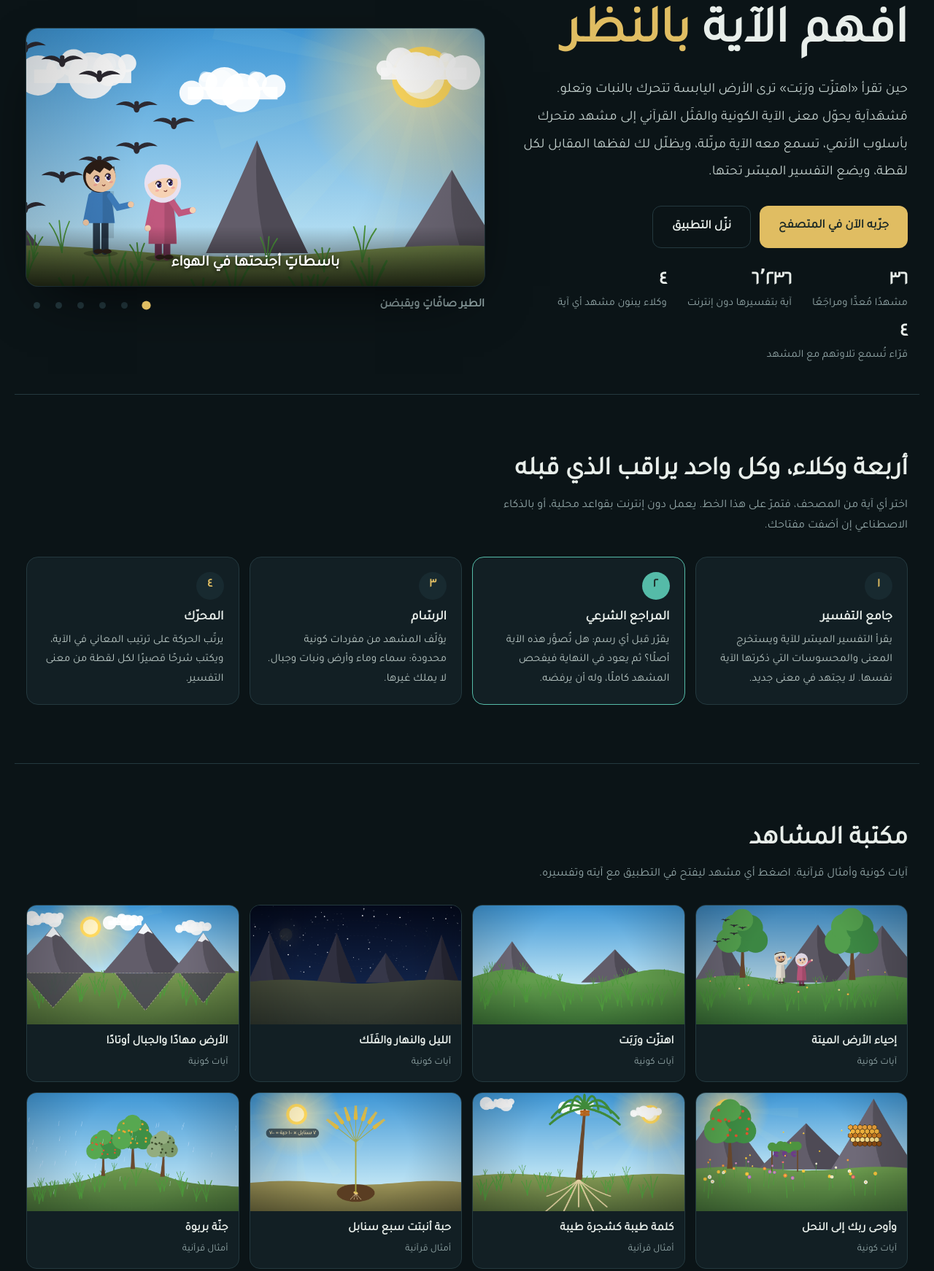
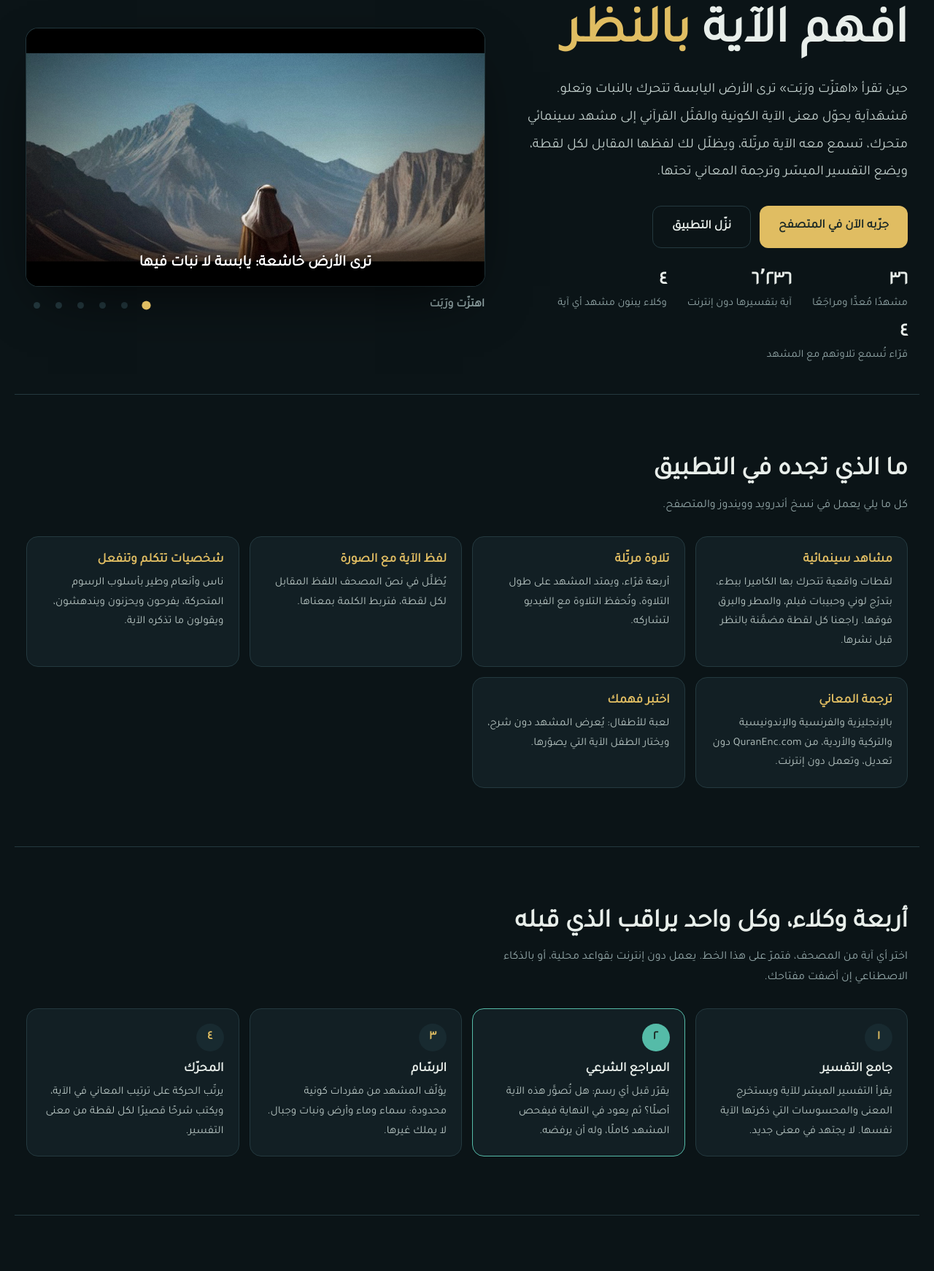
Before and after one commit to abdulrahmanahmedelabed-prog/ayat_studio, a website built with Vite: page index.html in a window 1280 px wide. Shown: the part 165-1907 px from the top of the page at 73% size. Built offline with nearby package versions, Linux system fonts and the light colour scheme.

Commit message:
صفحة الهبوط: عرض سينمائي، قسم المزايا، وصور المشاهد في المعرض
Co-Authored-By: Claude Opus 5.5 <noreply@anthropic.com>
Claude-Session: https://claude.ai/code/session_01Rh2w5p36rckRD6PJgtH72f

```diff
--- a/index.html
+++ b/index.html
@@ -18,7 +18,7 @@
     <span><b>مَشهَدآية</b><small>استوديو الآيات القرآنية</small></span>
   </a>
   <nav class="lnav" aria-label="أقسام الصفحة">
-    <a href="#how">كيف يعمل</a><a href="#scenes">المشاهد</a><a href="#rules">الضوابط</a><a href="#get">التنزيل</a>
+    <a href="#features">المزايا</a><a href="#how">كيف يعمل</a><a href="#scenes">المشاهد</a><a href="#rules">الضوابط</a><a href="#get">التنزيل</a>
     <a class="cta small" href="./app.html">افتح التطبيق</a>
   </nav>
 </header>
@@ -28,7 +28,7 @@
     <div class="lhero-text">
       <p class="eyebrow">للمعلّم، وللطفل، ولمن لا يحسن العربية</p>
       <h1>افهم الآية <em>بالنظر</em></h1>
-      <p class="lede">حين تقرأ «اهتزّت ورَبَت» ترى الأرض اليابسة تتحرك بالنبات وتعلو. مَشهَدآية يحوّل معنى الآية الكونية والمَثَل القرآني إلى مشهد متحرك بأسلوب الأنمي، تسمع معه الآية مرتّلة، ويظلّل لك لفظها المقابل لكل لقطة، ويضع التفسير الميسّر تحتها.</p>
+      <p class="lede">حين تقرأ «اهتزّت ورَبَت» ترى الأرض اليابسة تتحرك بالنبات وتعلو. مَشهَدآية يحوّل معنى الآية الكونية والمَثَل القرآني إلى مشهد سينمائي متحرك، تسمع معه الآية مرتّلة، ويظلّل لك لفظها المقابل لكل لقطة، ويضع التفسير الميسّر وترجمة المعاني تحتها.</p>
       <div class="actions">
         <a class="cta" href="./app.html">جرّبه الآن في المتصفح</a>
         <a class="cta ghostcta" href="#get">نزّل التطبيق</a>
@@ -44,6 +44,19 @@
       <div class="stagewrap"><canvas id="demo" class="stage" role="img" aria-label="عرض حيّ لمشاهد التطبيق"></canvas><div class="caption" id="demo-cap"></div></div>
       <figcaption><span id="demo-title"></span><span class="dots" id="demo-dots"></span></figcaption>
     </figure>
+  </section>
+
+  <section id="features" class="band">
+    <h2>ما الذي تجده في التطبيق</h2>
+    <p class="sub">كل ما يلي يعمل في نسخ أندرويد وويندوز والمتصفح.</p>
+    <ul class="feats">
+      <li><h3>مشاهد سينمائية</h3><p>لقطات واقعية تتحرك بها الكاميرا ببطء، بتدرّج لوني وحبيبات فيلم، والمطر والبرق فوقها. راجعنا كل لقطة مضمَّنة بالنظر قبل نشرها.</p></li>
+      <li><h3>تلاوة مرتّلة</h3><p>أربعة قرّاء، ويمتد المشهد على طول التلاوة، وتُحفظ التلاوة مع الفيديو لتشاركه.</p></li>
+      <li><h3>لفظ الآية مع الصورة</h3><p>يُظلَّل في نصّ المصحف اللفظ المقابل لكل لقطة، فتربط الكلمة بمعناها.</p></li>
+      <li><h3>شخصيات تتكلم وتنفعل</h3><p>ناس وأنعام وطير بأسلوب الرسوم المتحركة، يفرحون ويحزنون ويندهشون، ويقولون ما تذكره الآية.</p></li>
+      <li><h3>ترجمة المعاني</h3><p>بالإنجليزية والفرنسية والإندونيسية والتركية والأردية، من QuranEnc.com دون تعديل، وتعمل دون إنترنت.</p></li>
+      <li><h3>اختبر فهمك</h3><p>لعبة للأطفال: يُعرض المشهد دون شرح، ويختار الطفل الآية التي يصوّرها.</p></li>
+    </ul>
   </section>
 
   <section id="how" class="band">
--- a/src/landing.css
+++ b/src/landing.css
@@ -56,3 +56,8 @@ html { scroll-behavior: smooth; scroll-padding-top: 76px; }
 .foot { border-top: 1px solid var(--line); padding: 28px 16px 44px; text-align: center; color: var(--muted); font-size: .88rem; display: grid; gap: 8px; }
 .foot p { max-width: 80ch; margin: 0 auto; }
 .foot a { color: var(--gold); }
+
+.feats { list-style: none; padding: 0; margin: 0; display: grid; gap: 14px; grid-template-columns: repeat(auto-fit, minmax(min(100%, 260px), 1fr)); }
+.feats li { background: var(--surface); border: 1px solid var(--line); border-radius: 16px; padding: 20px; }
+.feats h3 { font-size: 1.1rem; color: var(--gold); margin-bottom: 6px; }
+.feats p { color: #b8c6c3; font-size: .95rem; }
--- a/src/landing.js
+++ b/src/landing.js
@@ -4,6 +4,7 @@ import '@fontsource/tajawal/arabic-700.css';
 import './styles.css';
 import './landing.css';
 import { Player, drawScene } from './engine/render.js';
+import { Cinema } from './cinema.js';
 import { LIBRARY } from './scenes/library.js';
 import { POLICY } from './agents/rules.js';
 
@@ -13,7 +14,7 @@ $('#n-scenes').textContent = AR(LIBRARY.length);
 POLICY.forEach((p) => { const li = document.createElement('li'); li.textContent = p; $('#policy').append(li); });
 
 // العرض الحيّ: يتنقّل بين مشاهد مختارة
-const picks = ['birds-held', 'earth-stirs', 'cattle', 'seven-ears', 'mirage', 'rain-revival'].map((id) => LIBRARY.find((x) => x.id === id)).filter(Boolean);
+const picks = ['earth-stirs', 'deep-darkness', 'good-tree', 'garden-hill', 'night-day-orbits', 'seven-ears'].map((id) => LIBRARY.find((x) => x.id === id)).filter(Boolean);
 const cap = $('#demo-cap'), title = $('#demo-title'), dots = $('#demo-dots');
 let idx = 0, lastCap = null, timer;
 const player = new Player($('#demo'), (t, pl) => {
@@ -21,16 +22,32 @@ const player = new Player($('#demo'), (t, pl) => {
   if (c !== lastCap) { lastCap = c; cap.textContent = c ? c.text : ''; cap.classList.remove('in'); void cap.offsetWidth; if (c) cap.classList.add('in'); }
   if (!pl.playing && t >= sc.duration - 0.05) { clearTimeout(timer); timer = setTimeout(() => show((idx + 1) % picks.length), 1600); }
 });
+// اللقطات السينمائية المضمَّنة: تُحمَّل لكل مشهد، ويُعرض بالرسوم إلى أن تجهز
+const man = fetch('./cine/manifest.json').then((r) => (r.ok ? r.json() : {})).catch(() => ({}));
+const cine = {};
 function show(i) {
   clearTimeout(timer); idx = i; lastCap = null; title.textContent = picks[i].title;
   [...dots.children].forEach((d, j) => d.toggleAttribute('aria-current', j === i));
+  player.render = cine[picks[i].id] || null;
   player.setScene(picks[i]); player.play();
+  man.then((m) => {
+    const id = picks[i].id; if (cine[id] || !m[id]?.real) return;
+    new Cinema(picks[i], 'real', id, m[id].real).load().then((c) => { if (!c.ready) return; cine[id] = c.draw.bind(c); if (picks[idx].id === id) { player.render = cine[id]; player.draw(); } });
+  });
 }
 picks.forEach((p, i) => { const b = document.createElement('button'); b.setAttribute('aria-label', p.title); b.addEventListener('click', () => show(i)); dots.append(b); });
 $('#demo').addEventListener('click', () => player.toggle());
 const still = matchMedia('(prefers-reduced-motion: reduce)').matches;
 show(0); if (still) { player.pause(); player.seek(picks[0].duration * 0.8); }
 document.addEventListener('visibilitychange', () => { if (document.hidden) player.pause(); else if (!still) player.play(); });
+
+// المعرض: صورة سينمائية للمشهد إن وُجدت، وإلا رسمه
+function thumb(cv, item) {
+  const ctx = cv.getContext('2d');
+  drawScene(ctx, 480, 270, item, item.duration * (item.thumb ?? 0.78));
+  man.then((m) => { const f = m[item.id]?.real?.[Math.min(1, m[item.id].real.length - 1)]?.file; if (!f) return;
+    const im = new Image(); im.onload = () => { const sc = Math.max(480 / im.width, 270 / im.height); ctx.drawImage(im, (480 - im.width * sc) / 2, (270 - im.height * sc) / 2, im.width * sc, im.height * sc); }; im.src = './cine/' + f; });
+}
 
 // المعرض
 const gal = $('#gallery');
@@ -39,5 +56,5 @@ for (const item of LIBRARY) {
   const cv = document.createElement('canvas'); cv.width = 480; cv.height = 270;
   const s = document.createElement('span'); s.innerHTML = '<b></b><small></small>'; s.firstChild.textContent = item.title; s.lastChild.textContent = item.cat;
   a.append(cv, s); gal.append(a);
-  setTimeout(() => drawScene(cv.getContext('2d'), 480, 270, item, item.duration * (item.thumb ?? 0.78)), 60 + gal.children.length * 12);
+  setTimeout(() => thumb(cv, item), 60 + gal.children.length * 12);
 }
```
